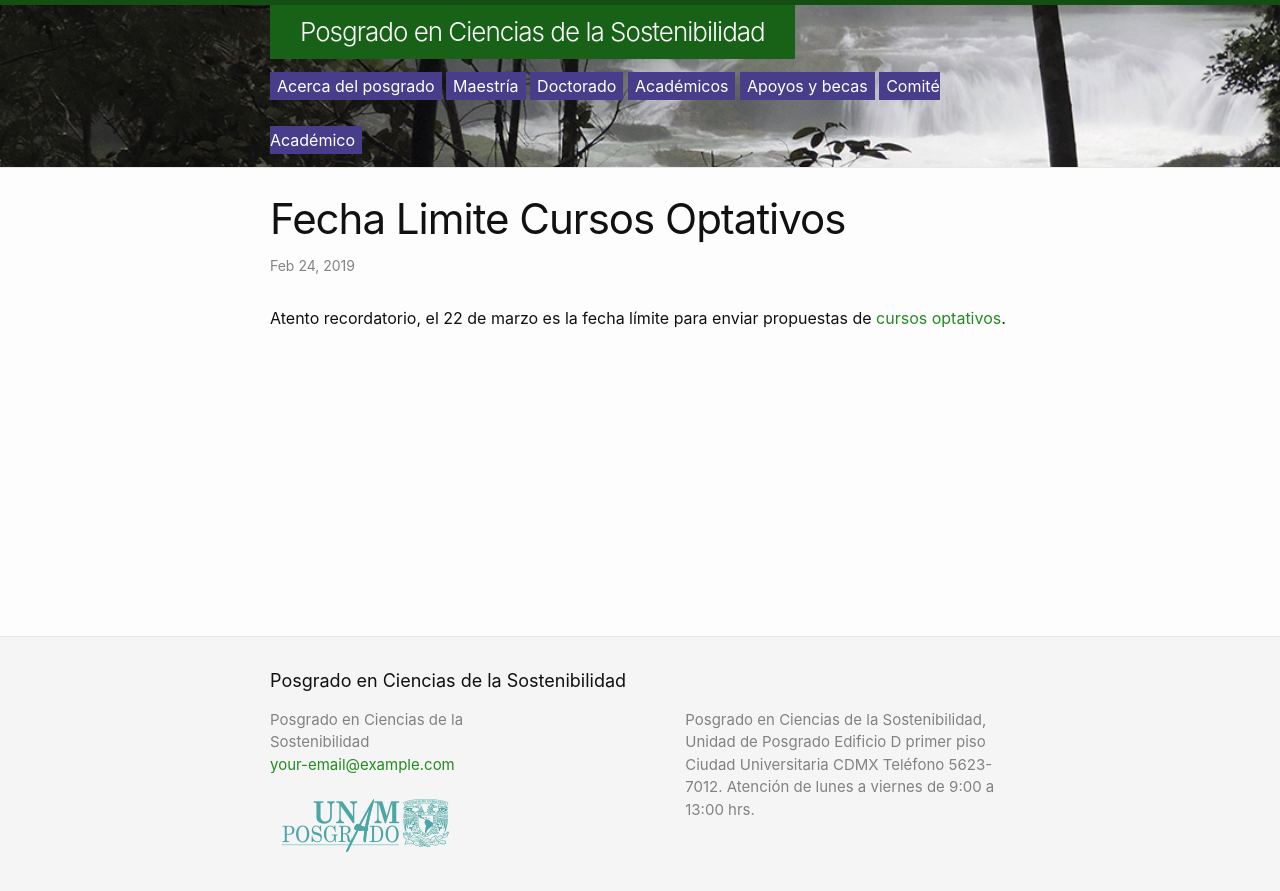
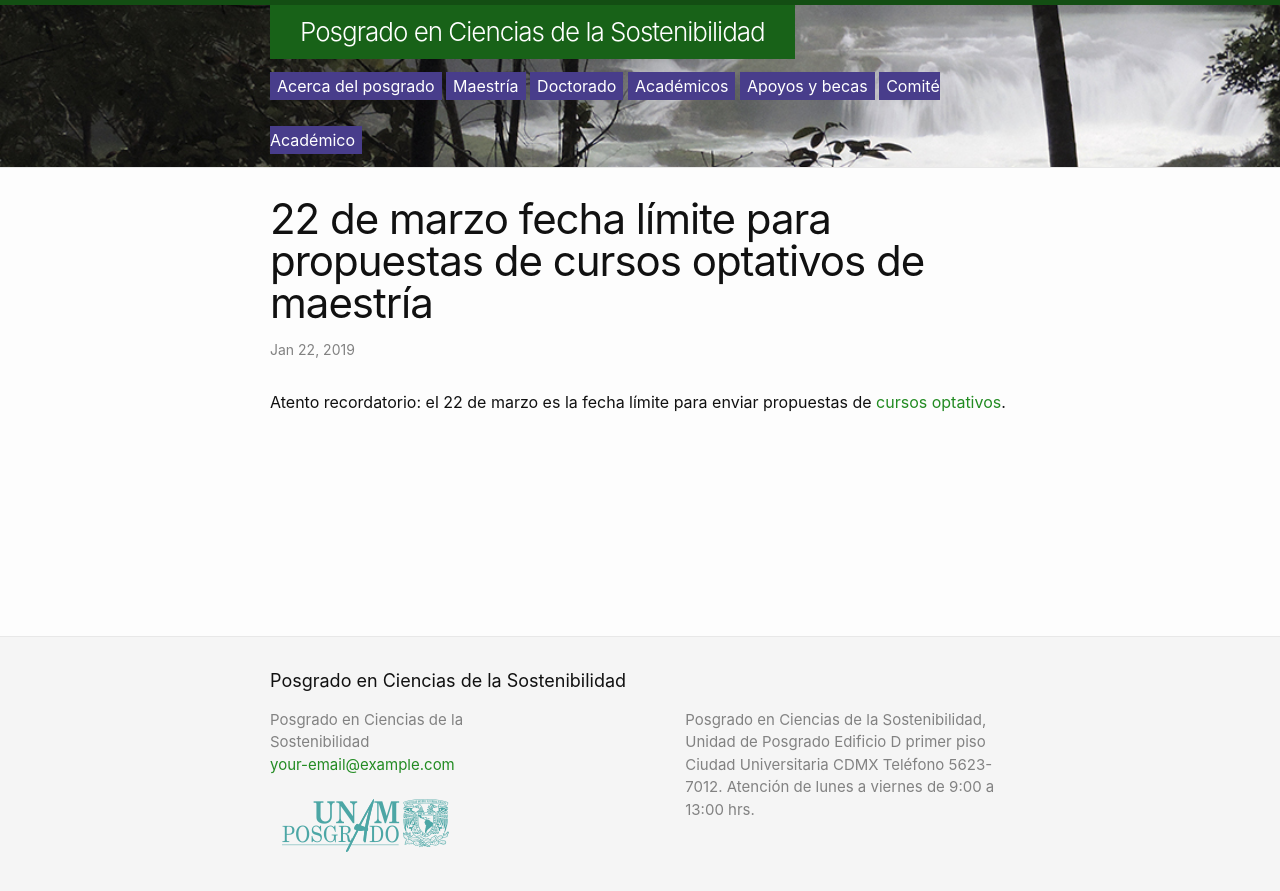
Before and after one commit to pcs-unam/pcs-unam.github.io, a Jekyll site: the page built from _posts/2019-02-24-fecha-limite-cursos-optativos.md, in a window 1280 px wide. Shown: the top 891 px of the page. Built offline with Jekyll 4.4.1, drawn with Linux system fonts in a browser that asks for light colours; our own code applies the rules of GitHub Pages for plain Markdown files.

Commit message:
Update 2019-02-24-fecha-limite-cursos-optativos.md

```diff
--- a/_posts/2019-02-24-fecha-limite-cursos-optativos.md
+++ b/_posts/2019-02-24-fecha-limite-cursos-optativos.md
@@ -1 +1,8 @@
-Atento recordatorio, el 22 de marzo es la fecha límite para enviar propuestas de [cursos optativos](/maestria/cursos).
+---
+layout: post
+title:  "22 de marzo fecha límite para propuestas de cursos optativos de maestría"
+date:   2019-01-22 17:19:08 -0600
+categories: calendario
+---
+
+Atento recordatorio: el 22 de marzo es la fecha límite para enviar propuestas de [cursos optativos](/maestria/cursos).
```
